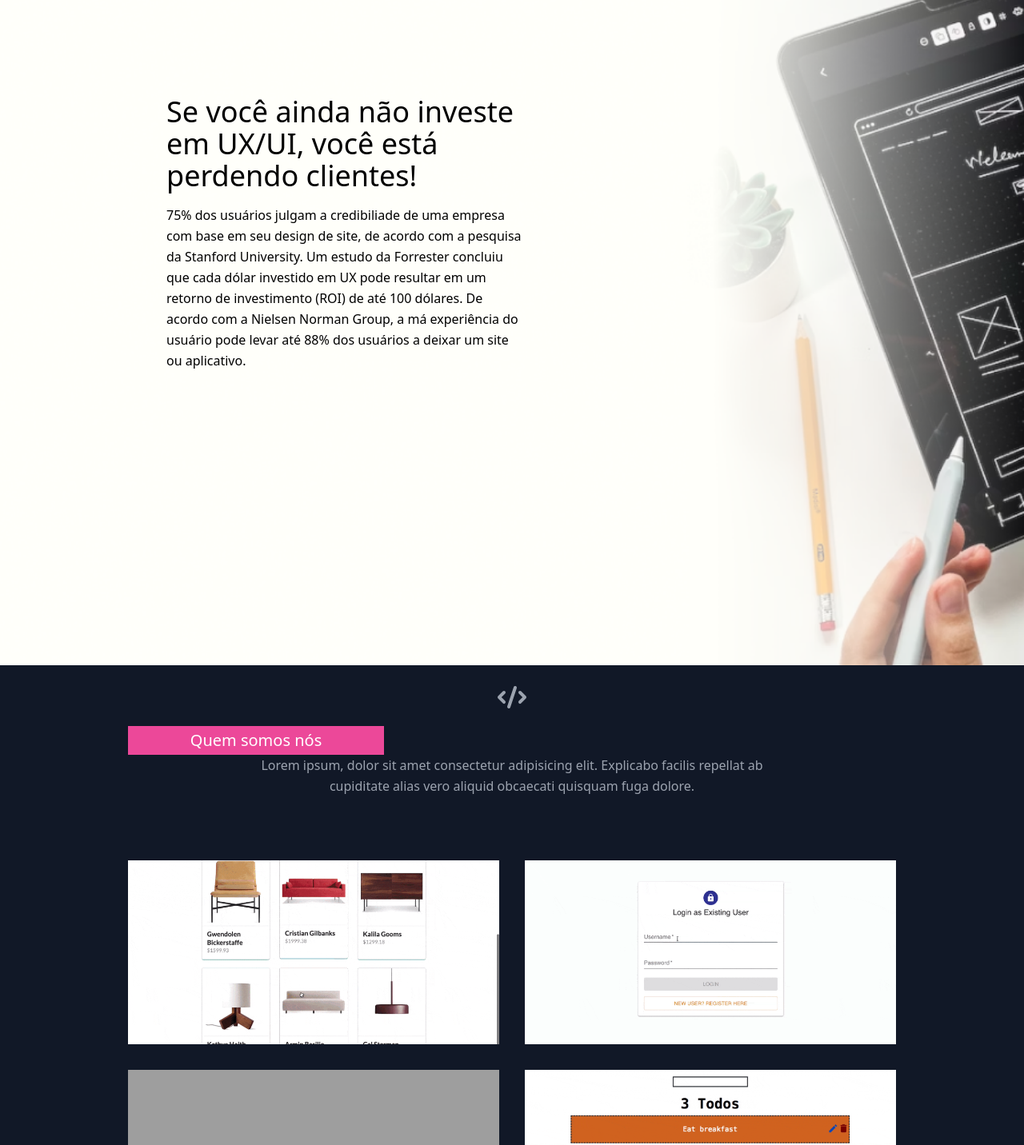
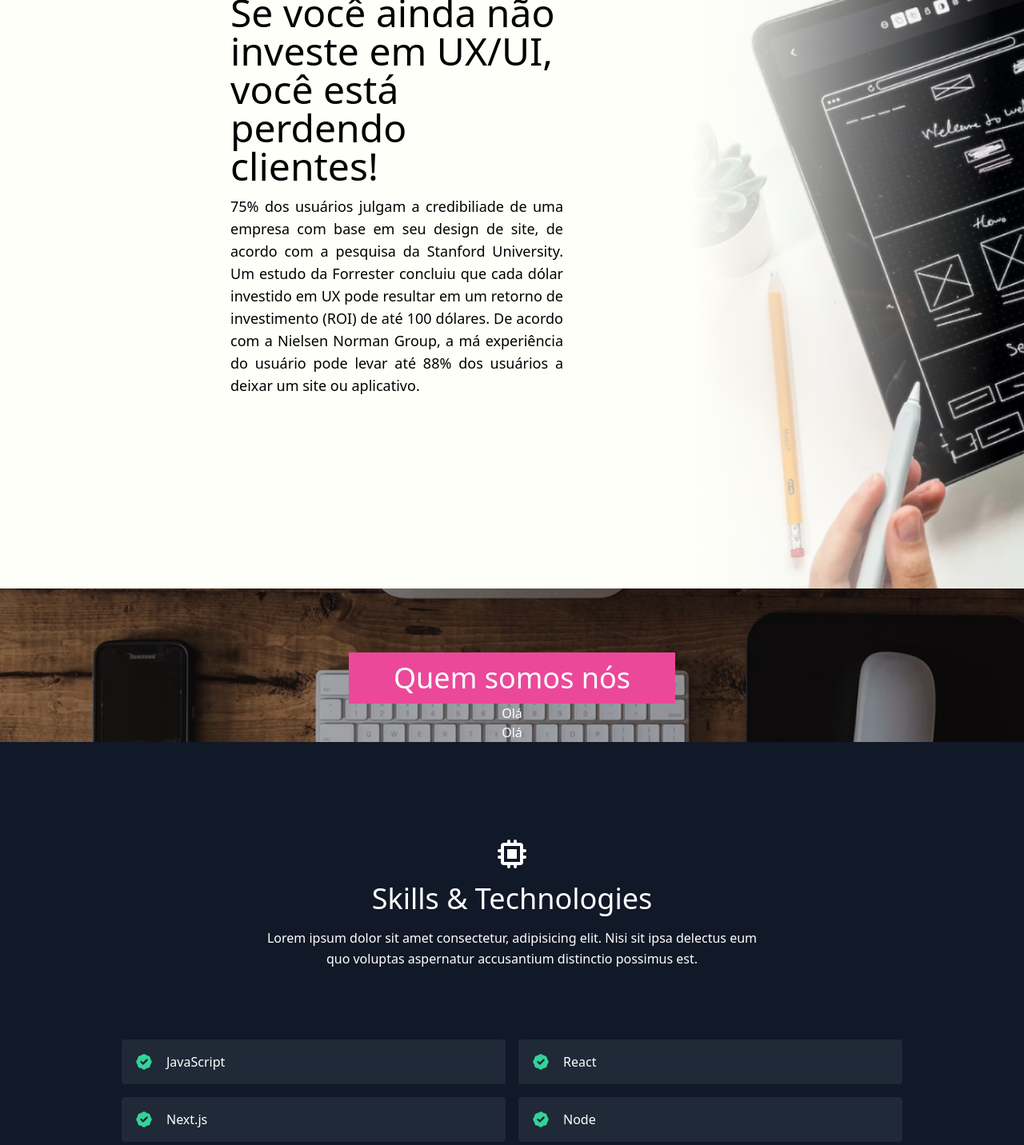
Before and after one commit to Kaelbard/Portfolio, a React (Create React App) app: page / in a window 1280 px wide. Shown: the part 1360-2792 px from the top of the page at 80% size. Built offline with nearby package versions, Linux system fonts and the light colour scheme; grey boxes are pictures that could not be loaded.

Commit message:
atualização

```diff
--- a/src/components/Projects.js
+++ b/src/components/Projects.js
@@ -4,47 +4,22 @@ import { projects } from "../data";
 
 export default function Projects() {
   return (
-    <section id="projects" className="text-gray-400 bg-gray-900 body-font">
-      <div className="container px-5 py-5 mx-auto text-center lg:px-40">
+    <section id="projects" className="bg-cover bg-center" style={{ backgroundImage: `url('./quem_somos.png')` }}>
+      <div className="container px-6 pt-20 mx-auto text-center lg:px-40 justify-center ">
         <div className="flex flex-col w-full mb-20 items-center">
-          <CodeIcon className="mx-auto inline-block w-10 mb-4" />
-          <div className="items-center justify-center">
-            <div className="container w-80 bg-pink-500 py-1 flex justify-center items-center">
-              <h1 className="sm:text-xl font-medium title-font mb-0 text-white">
-                Quem somos nós
-              </h1>
+          <div className=" px-14 py-3 justify-center bg-pink-500 items-center ">
+            <h1 className="sm:text-4xl font-medium title-font mb-0 text-white">
+              Quem somos nós
+            </h1>
+          </div>
+          <div className="column-2">
+            <div className="">
+              <p>Olá</p>
             </div>
-            <p className="lg:w-2/3 mx-auto leading-relaxed text-base">
-              Lorem ipsum, dolor sit amet consectetur adipisicing elit. Explicabo
-              facilis repellat ab cupiditate alias vero aliquid obcaecati quisquam
-              fuga dolore.
-            </p>
+            <div className="">
+              <p>Olá</p>
+            </div>
           </div>
-        </div>
-        <div className="flex flex-wrap -m-4">
-          {projects.map((project) => (
-            <a
-              href={project.link}
-              key={project.image}
-              className="sm:w-1/2 w-100 p-4">
-              <div className="flex relative">
-                <img
-                  alt="gallery"
-                  className="absolute inset-0 w-full h-full object-cover object-center"
-                  src={project.image}
-                />
-                <div className="px-8 py-10 relative z-10 w-full border-4 border-gray-800 bg-gray-900 opacity-0 hover:opacity-100">
-                  <h2 className="tracking-widest text-sm title-font font-medium text-green-400 mb-1">
-                    {project.subtitle}
-                  </h2>
-                  <h1 className="title-font text-lg font-medium text-white mb-3">
-                    {project.title}
-                  </h1>
-                  <p className="leading-relaxed">{project.description}</p>
-                </div>
-              </div>
-            </a>
-          ))}
         </div>
       </div>
     </section>
--- a/src/components/What.js
+++ b/src/components/What.js
@@ -3,13 +3,13 @@ import React from "react";
 export default function What() {
     return (
         <section id="what" className= "flex-grow bg-white bg-cover bg-center" style={{ backgroundImage: `url('./background-what.png')` }}>
-            <div className="justify-center flex pl-48 py-72 md:flex-row flex-col items-center">
-                <div className="lg:flex md:w-1/2 lg:pr-24 md:pr-16 flex flex-col md:items-start md:text-left mb-16 md:mb-0 items-center text-center">
-                    <h1 className="title-font sm:text-4xl text-3xl mb-4 font-medium text-black">
+            <div className="container flex pl-72 py-40 md:flex-row flex-col items-center">
+                <div className="lg:flex md:w-1/2 md:pr-16 flex flex-col md:items-start md:text-left mb-16 md:mb-0 items-center text-center">
+                    <h1 className="title-font sm:text-5xl mb-3 font-medium text-black text-left">
                     Se você ainda não investe em UX/UI, você está perdendo clientes!
                         <br className="hidden lg:inline-block" />
                     </h1>
-                    <p className="mb-20 leading-relaxed text-black">
+                    <p className="mb-20 leading-relaxed sm:text-lg text-black text-justify">
                     75% dos usuários julgam a credibiliade de uma empresa com base em seu design de site, de acordo com a pesquisa da Stanford University. Um estudo da Forrester concluiu que cada dólar investido em UX pode resultar em um retorno de investimento (ROI) de até 100 dólares. De acordo com a Nielsen Norman Group, a má experiência do usuário pode levar até 88% dos usuários a deixar um site ou aplicativo.</p>
                 </div>
                 <div className="lg:max-w-lg lg:w-full md:w-1/2 w-5/6"></div>
```
Also changed, not shown: public/quem_somos.png (added), 1 other file (tests, documents, lock files or other folders).
